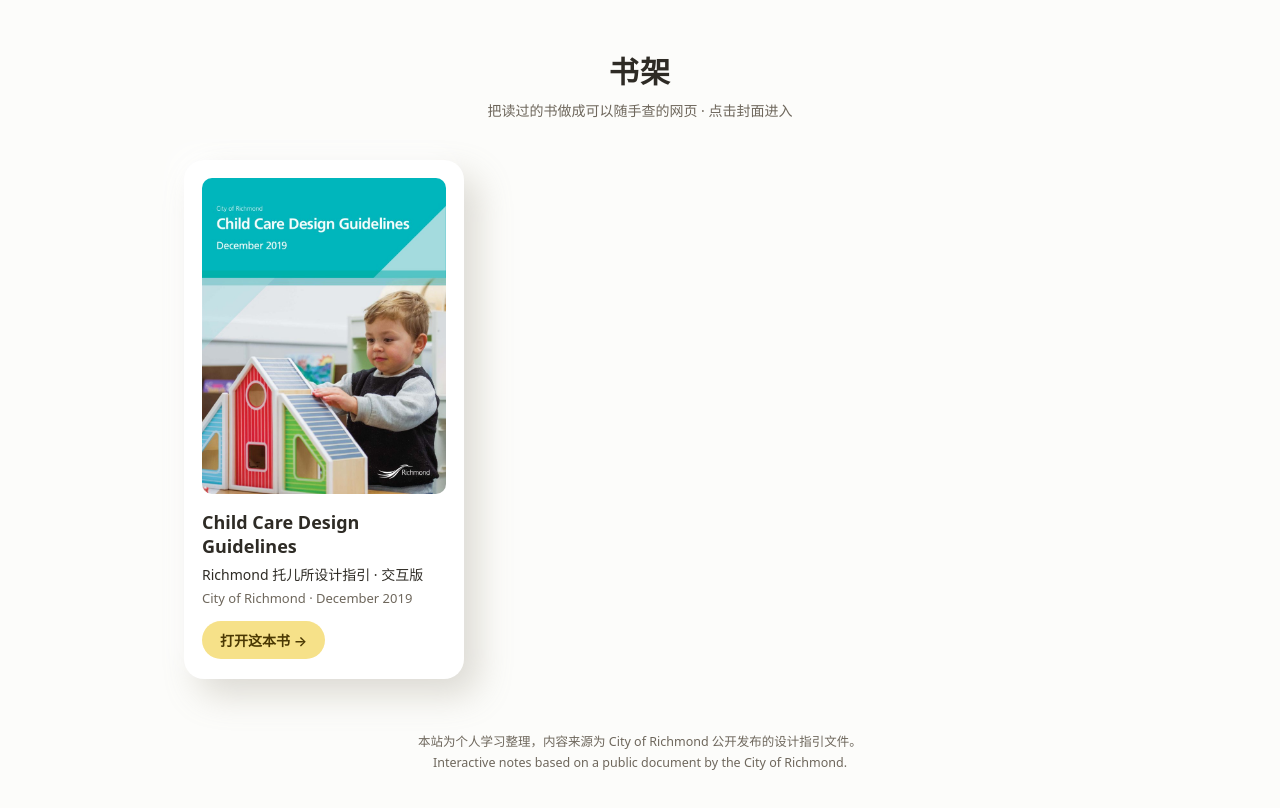
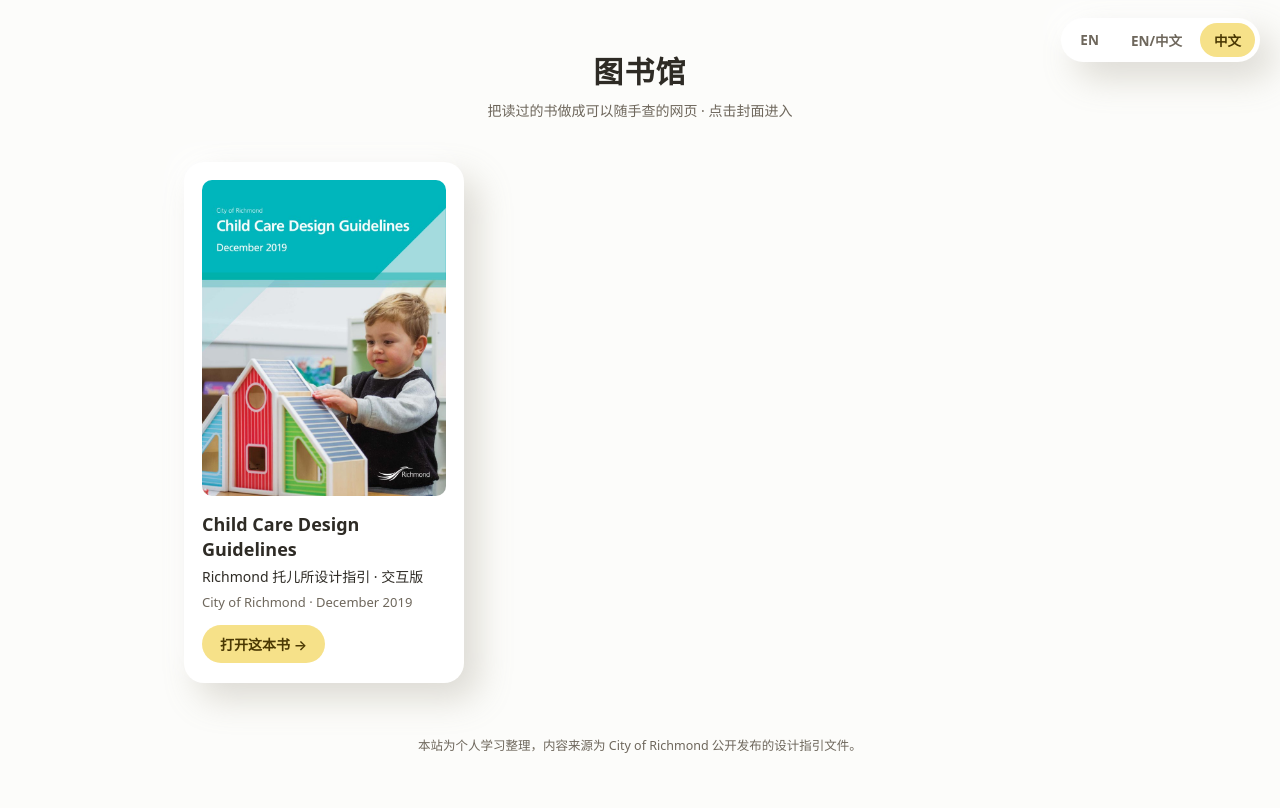
Before and after one commit to at100c/Library, a plain HTML site: page index.html in a window 1280 px wide. Drawn offline with Linux system fonts and the light colour scheme.

Commit message:
Rename heading to 图书馆 and add EN / EN-中文 / 中文 language switcher

```diff
--- a/index.html
+++ b/index.html
@@ -3,7 +3,7 @@
 <head>
 <meta charset="UTF-8">
 <meta name="viewport" content="width=device-width, initial-scale=1.0">
-<title>书架 · Bookshelf</title>
+<title>图书馆 · Library</title>
 <style>
   :root{
     --bg:#FCFCFA;
@@ -13,6 +13,7 @@
     --shadow:14px 16px 34px rgba(150,142,122,.30), -10px -10px 24px rgba(255,255,255,.9);
     --shadow-hover:18px 22px 44px rgba(150,142,122,.38), -10px -10px 24px rgba(255,255,255,.9);
     --sel:#F6E189;
+    --sel-ink:#4A3803;
   }
   *{box-sizing:border-box;margin:0;padding:0}
   body{
@@ -22,10 +23,26 @@
     min-height:100vh;
     display:flex;flex-direction:column;align-items:center;
     padding:48px 20px 40px;
+    position:relative;
   }
+  .langbar{
+    position:absolute;top:18px;right:20px;
+    display:flex;gap:4px;
+    background:var(--panel);
+    border-radius:999px;
+    box-shadow:var(--shadow);
+    padding:5px;
+  }
+  .langbar button{
+    border:none;background:transparent;cursor:pointer;
+    font:inherit;font-size:13.5px;font-weight:600;color:var(--muted);
+    padding:7px 14px;border-radius:999px;
+    transition:background .2s ease,color .2s ease;
+  }
+  .langbar button[aria-pressed="true"]{background:var(--sel);color:var(--sel-ink)}
   header{text-align:center;margin-bottom:40px}
   header h1{font-size:30px;font-weight:700;letter-spacing:.04em}
-  header p{color:var(--muted);font-size:14px;margin-top:8px}
+  header p{color:var(--muted);font-size:14px;margin-top:8px;line-height:1.6}
   main{
     display:grid;
     grid-template-columns:repeat(auto-fill,minmax(230px,280px));
@@ -43,39 +60,92 @@
   }
   a.book:hover,a.book:focus-visible{box-shadow:var(--shadow-hover);transform:translateY(-3px)}
   a.book:active{transform:translateY(0)}
-  a.book img{
-    display:block;width:100%;height:auto;
-    border-radius:10px;
-  }
+  a.book img{display:block;width:100%;height:auto;border-radius:10px}
   .title{font-size:18px;font-weight:700;line-height:1.35;margin-top:16px}
-  .subtitle{font-size:14px;color:var(--ink);margin-top:5px}
+  .subtitle{font-size:14px;color:var(--ink);margin-top:5px;line-height:1.55}
   .meta{font-size:13px;color:var(--muted);margin-top:5px}
   .enter{
     display:inline-block;margin-top:14px;
-    background:var(--sel);color:#4A3803;
+    background:var(--sel);color:var(--sel-ink);
     font-size:14px;font-weight:600;
     padding:9px 18px;border-radius:999px;
   }
+  .bi{display:block}
+  .bi-zh{font-size:.92em;opacity:.85}
   footer{margin-top:52px;color:var(--muted);font-size:12.5px;text-align:center;line-height:1.7}
 </style>
 </head>
 <body>
+  <nav class="langbar" aria-label="Language">
+    <button type="button" data-lang="en" aria-pressed="false">EN</button>
+    <button type="button" data-lang="bi" aria-pressed="false">EN/中文</button>
+    <button type="button" data-lang="zh" aria-pressed="true">中文</button>
+  </nav>
+
   <header>
-    <h1>书架</h1>
-    <p>把读过的书做成可以随手查的网页 · 点击封面进入</p>
+    <h1 data-i18n="h1">图书馆</h1>
+    <p data-i18n="tagline">把读过的书做成可以随手查的网页 · 点击封面进入</p>
   </header>
+
   <main>
-    <a class="book" href="child-care/" aria-label="进入 Child Care Design Guidelines 交互版">
+    <a class="book" href="child-care/" data-i18n-aria="open" aria-label="打开这本书">
       <img src="cover.jpg" alt="Child Care Design Guidelines 原书封面">
       <div class="title">Child Care Design Guidelines</div>
-      <div class="subtitle">Richmond 托儿所设计指引 · 交互版</div>
+      <div class="subtitle" data-i18n="booksub">Richmond 托儿所设计指引 · 交互版</div>
       <div class="meta">City of Richmond · December 2019</div>
-      <span class="enter">打开这本书 →</span>
+      <span class="enter" data-i18n="open">打开这本书 →</span>
     </a>
   </main>
-  <footer>
-    本站为个人学习整理，内容来源为 City of Richmond 公开发布的设计指引文件。<br>
-    Interactive notes based on a public document by the City of Richmond.
-  </footer>
+
+  <footer data-i18n="foot">本站为个人学习整理，内容来源为 City of Richmond 公开发布的设计指引文件。</footer>
+
+<script>
+  var STR = {
+    h1:     {en:"Library", zh:"图书馆"},
+    tagline:{en:"Books I have read, turned into pages I can look up anytime · click a cover to open it",
+             zh:"把读过的书做成可以随手查的网页 · 点击封面进入"},
+    booksub:{en:"Richmond child care design guidelines · interactive edition",
+             zh:"Richmond 托儿所设计指引 · 交互版"},
+    open:   {en:"Open this book →", zh:"打开这本书 →"},
+    foot:   {en:"Personal study notes, based on a public document published by the City of Richmond.",
+             zh:"本站为个人学习整理，内容来源为 City of Richmond 公开发布的设计指引文件。"}
+  };
+  var TITLES = {en:"Library", bi:"图书馆 · Library", zh:"图书馆 · Library"};
+
+  function applyLang(lang){
+    document.querySelectorAll("[data-i18n]").forEach(function(el){
+      var s = STR[el.getAttribute("data-i18n")];
+      if(!s) return;
+      if(lang === "en"){ el.textContent = s.en; }
+      else if(lang === "zh"){ el.textContent = s.zh; }
+      else {
+        el.innerHTML = "";
+        var a = document.createElement("span"); a.className = "bi"; a.textContent = s.en;
+        var b = document.createElement("span"); b.className = "bi bi-zh"; b.textContent = s.zh;
+        el.appendChild(a); el.appendChild(b);
+      }
+    });
+    var book = document.querySelector("[data-i18n-aria]");
+    if(book){
+      var o = STR.open;
+      book.setAttribute("aria-label", lang === "en" ? o.en.replace(" →","") : o.zh.replace(" →",""));
+    }
+    document.title = TITLES[lang];
+    document.documentElement.lang = lang === "en" ? "en" : "zh-CN";
+    document.querySelectorAll(".langbar button").forEach(function(btn){
+      btn.setAttribute("aria-pressed", btn.getAttribute("data-lang") === lang ? "true" : "false");
+    });
+    try{ localStorage.setItem("library-lang", lang); }catch(e){}
+  }
+
+  var saved = "zh";
+  try{ saved = localStorage.getItem("library-lang") || "zh"; }catch(e){}
+  if(["en","bi","zh"].indexOf(saved) < 0) saved = "zh";
+  applyLang(saved);
+
+  document.querySelectorAll(".langbar button").forEach(function(btn){
+    btn.addEventListener("click", function(){ applyLang(btn.getAttribute("data-lang")); });
+  });
+</script>
 </body>
 </html>
```
